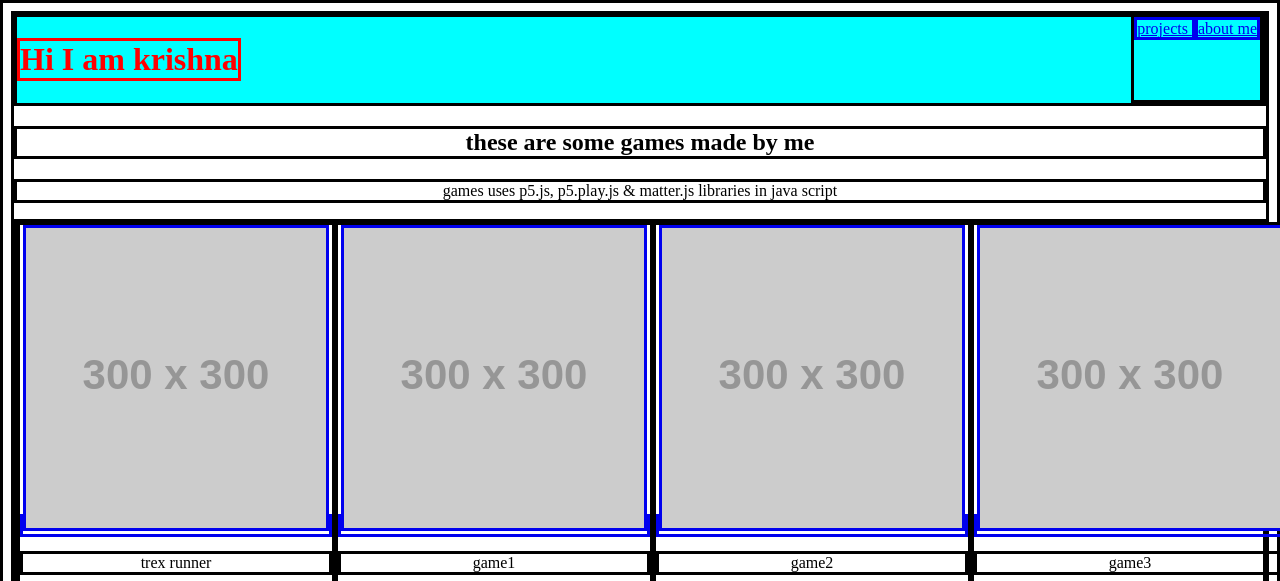
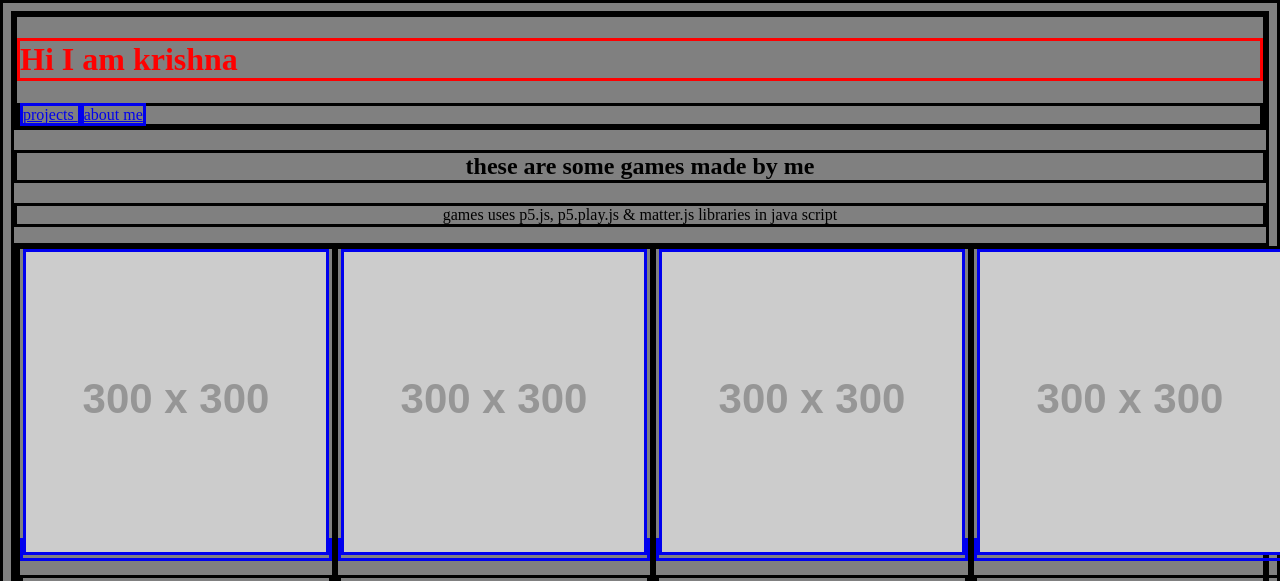
Before and after one commit to KrishnaNischal/c-51, a plain HTML site: page index.html in a window 1280 px wide. Shown: the top 581 px of the page. Drawn offline with Linux system fonts and the light colour scheme; placeholder pictures from the web are drawn by us.

Commit message:
https://github.com/KrishnaNischal/c-51.git

```diff
--- a/style.css
+++ b/style.css
@@ -4,10 +4,8 @@ h1{
 *{
     border: solid;
 }
-.header{
-    background-color: aqua;
-    display:flex;
-    justify-content:space-between;
+body{
+    background-color:#808080;
 }
 .grid{
     display:flex;
```
